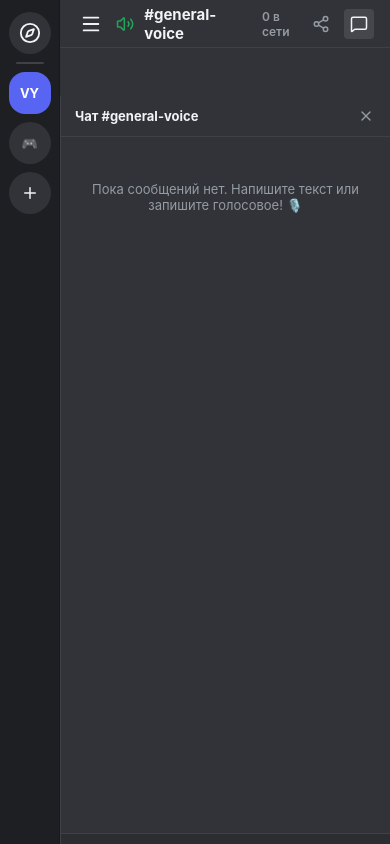
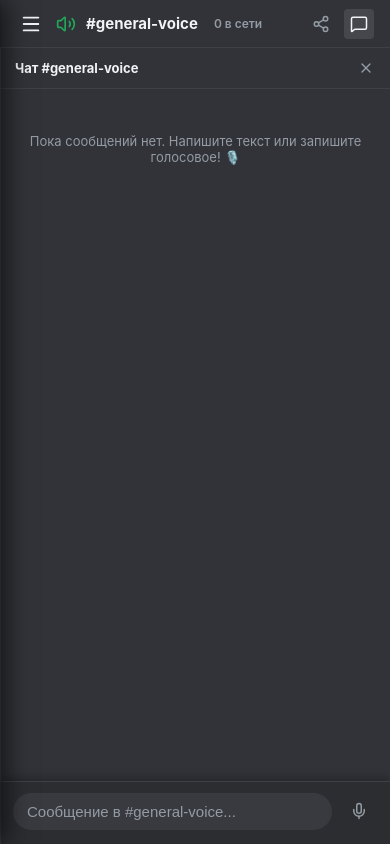
Before and after one commit to markankamaransheogarat-sys/vasyord, a React (Vite) app in the folder client/: page / in a window 390 px wide. Built offline with nearby package versions, Linux system fonts and the light colour scheme; grey boxes are pictures that could not be loaded.

Commit message:
feat: full native Telegram mobile layout redesign

```diff
--- a/client/src/index.css
+++ b/client/src/index.css
@@ -21,26 +21,30 @@
   -webkit-tap-highlight-color: transparent;
 }
 
-body {
-  font-family: -apple-system, BlinkMacSystemFont, 'Segoe UI', Roboto, Helvetica, Arial, sans-serif;
+html, body {
+  width: 100%;
+  height: 100%;
+  height: 100dvh;
+  margin: 0;
+  padding: 0;
+  overflow: hidden;
   background-color: var(--bg-tertiary);
   color: var(--text-normal);
-  height: 100vh;
-  height: 100dvh;
-  overflow: hidden;
+  font-family: -apple-system, BlinkMacSystemFont, 'Segoe UI', Roboto, Helvetica, Arial, sans-serif;
   user-select: none;
 }
 
 #root {
+  width: 100%;
   height: 100%;
+  height: 100dvh;
   display: flex;
 }
 
-/* Discord Layout Grid */
 .vasyord-app {
   display: flex;
-  width: 100vw;
-  height: 100vh;
+  width: 100%;
+  height: 100%;
   height: 100dvh;
   position: relative;
   overflow: hidden;
@@ -103,6 +107,7 @@ body {
   font-weight: 700;
   color: var(--text-header);
   box-shadow: 0 1px 2px rgba(0,0,0,0.2);
+  flex-shrink: 0;
 }
 
 .channels-list {
@@ -207,8 +212,10 @@ body {
   flex-direction: column;
   background-color: var(--bg-primary);
   height: 100%;
+  height: 100dvh;
   min-width: 0;
   position: relative;
+  overflow: hidden;
 }
 
 .voice-header {
@@ -220,6 +227,8 @@ body {
   padding: 0 16px;
   font-weight: 600;
   flex-shrink: 0;
+  background-color: var(--bg-primary);
+  z-index: 5;
 }
 
 .stage-content {
@@ -289,7 +298,7 @@ body {
   gap: 4px;
 }
 
-/* Chat Drawer on Right */
+/* Chat Drawer on Right / Fullscreen Telegram style */
 .chat-drawer {
   width: 360px;
   background-color: var(--bg-secondary);
@@ -308,6 +317,7 @@ body {
   display: flex;
   flex-direction: column;
   gap: 12px;
+  min-height: 0;
 }
 
 .message-item {
@@ -409,7 +419,7 @@ body {
   color: var(--text-muted);
 }
 
-/* Chat Input Bar */
+/* Chat Input Bar - Telegram Style */
 .chat-input-box {
   padding: 10px 12px;
   background-color: var(--bg-secondary);
@@ -417,17 +427,22 @@ body {
   display: flex;
   align-items: center;
   gap: 8px;
+  flex-shrink: 0;
 }
 
 .chat-input {
   flex: 1;
-  padding: 10px 12px;
+  padding: 10px 14px;
   background-color: #383a40;
   border: none;
-  border-radius: 8px;
+  border-radius: 20px;
   color: var(--text-header);
-  font-size: 14px;
+  font-size: 15px;
   outline: none;
+}
+
+.chat-input::placeholder {
+  color: var(--text-muted);
 }
 
 .send-btn, .mic-record-btn {
@@ -435,9 +450,9 @@ body {
   border: none;
   color: var(--text-muted);
   cursor: pointer;
-  width: 36px;
-  height: 36px;
-  border-radius: 18px;
+  width: 38px;
+  height: 38px;
+  border-radius: 19px;
   display: flex;
   align-items: center;
   justify-content: center;
@@ -461,96 +476,6 @@ body {
   100% { transform: scale(1.08); box-shadow: 0 0 0 8px rgba(242, 63, 67, 0); }
 }
 
-/* Mobile Responsiveness & Drawer Toggle */
-.mobile-nav-toggle {
-  display: none;
-  background: transparent;
-  border: none;
-  color: var(--text-header);
-  cursor: pointer;
-  padding: 4px;
-}
-
-.sidebar-overlay {
-  display: none;
-}
-
-@media (max-width: 768px) {
-  .mobile-nav-toggle {
-    display: flex;
-    align-items: center;
-    justify-content: center;
-  }
-
-  .servers-sidebar {
-    width: 60px;
-  }
-
-  .server-icon {
-    width: 42px;
-    height: 42px;
-    border-radius: 21px;
-    font-size: 13px;
-  }
-
-  /* Channels Sidebar off-canvas on mobile */
-  .channels-sidebar {
-    position: absolute;
-    top: 0;
-    left: 60px;
-    bottom: 0;
-    width: 240px;
-    box-shadow: 4px 0 16px rgba(0,0,0,0.5);
-    transform: translateX(-120%);
-  }
-
-  .channels-sidebar.mobile-open {
-    transform: translateX(0);
-  }
-
-  .sidebar-overlay {
-    display: block;
-    position: absolute;
-    top: 0;
-    left: 0;
-    right: 0;
-    bottom: 0;
-    background: rgba(0, 0, 0, 0.6);
-    z-index: 14;
-  }
-
-  /* Main stage full width */
-  .voice-grid {
-    padding: 10px;
-    grid-template-columns: 1fr 1fr;
-    gap: 8px;
-  }
-
-  .peer-card {
-    min-height: 100px;
-  }
-
-  .peer-avatar {
-    width: 52px;
-    height: 52px;
-  }
-
-  /* Chat drawer full overlay on mobile */
-  .chat-drawer {
-    position: absolute;
-    top: 48px;
-    right: 0;
-    bottom: 0;
-    width: 100%;
-    z-index: 25;
-    background-color: var(--bg-primary);
-  }
-
-  .chat-input-box {
-    padding-bottom: max(12px, env(safe-area-inset-bottom));
-  }
-}
-
 /* Typing Indicator (Telegram style) */
 .typing-indicator {
   display: flex;
@@ -560,6 +485,7 @@ body {
   color: var(--text-muted);
   font-style: italic;
   padding: 4px 14px;
+  flex-shrink: 0;
 }
 
 .typing-dots {
@@ -621,3 +547,114 @@ body {
   box-shadow: 0 8px 24px rgba(0, 0, 0, 0.5);
   border: 1px solid var(--border-subtle);
 }
+
+.mobile-nav-toggle {
+  display: none;
+  background: transparent;
+  border: none;
+  color: var(--text-header);
+  cursor: pointer;
+  padding: 4px;
+}
+
+.sidebar-overlay {
+  display: none;
+}
+
+/* ========================================================
+   📱 МОБИЛЬНЫЙ РЕЖИМ (TELEGRAM / DISCORD MOBILE APP STYLE)
+   ======================================================== */
+@media (max-width: 768px) {
+  .mobile-nav-toggle {
+    display: flex;
+    align-items: center;
+    justify-content: center;
+  }
+
+  /* Сайдбар серверов на мобилке скрываем по умолчанию для максимального места под контент */
+  .servers-sidebar {
+    position: absolute;
+    top: 0;
+    left: 0;
+    bottom: 0;
+    width: 64px;
+    transform: translateX(-100%);
+    transition: transform 0.25s ease-in-out;
+    z-index: 30;
+  }
+
+  .servers-sidebar.mobile-open {
+    transform: translateX(0);
+  }
+
+  .channels-sidebar {
+    position: absolute;
+    top: 0;
+    left: 0;
+    bottom: 0;
+    width: 80%;
+    max-width: 300px;
+    box-shadow: 6px 0 24px rgba(0,0,0,0.6);
+    transform: translateX(-100%);
+    transition: transform 0.25s ease-in-out;
+    z-index: 28;
+  }
+
+  .channels-sidebar.mobile-open {
+    transform: translateX(0);
+  }
+
+  .sidebar-overlay {
+    display: block;
+    position: fixed;
+    top: 0;
+    left: 0;
+    right: 0;
+    bottom: 0;
+    background: rgba(0, 0, 0, 0.75);
+    z-index: 25;
+    backdrop-filter: blur(2px);
+  }
+
+  .main-stage {
+    width: 100vw;
+  }
+
+  .voice-grid {
+    padding: 10px;
+    grid-template-columns: 1fr 1fr;
+    gap: 8px;
+  }
+
+  .peer-card {
+    min-height: 100px;
+  }
+
+  .peer-avatar {
+    width: 52px;
+    height: 52px;
+  }
+
+  /* Нативный мобильный чат как в Telegram: на весь экран, с плавающим полем ввода */
+  .chat-drawer {
+    position: absolute;
+    top: 0;
+    left: 0;
+    right: 0;
+    bottom: 0;
+    width: 100vw;
+    height: 100%;
+    height: 100dvh;
+    z-index: 20;
+    background-color: var(--bg-primary);
+  }
+
+  .chat-input-box {
+    position: sticky;
+    bottom: 0;
+    background-color: var(--bg-secondary);
+    padding: 10px 12px;
+    padding-bottom: max(14px, env(safe-area-inset-bottom));
+    box-shadow: 0 -2px 10px rgba(0, 0, 0, 0.3);
+  }
+}
```
